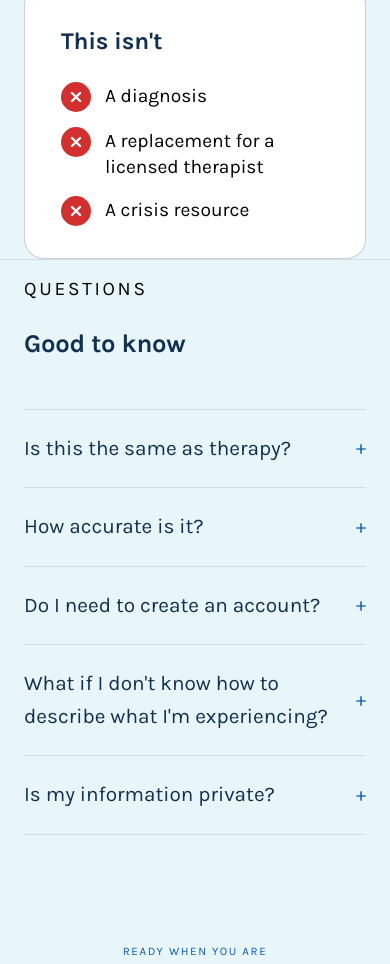
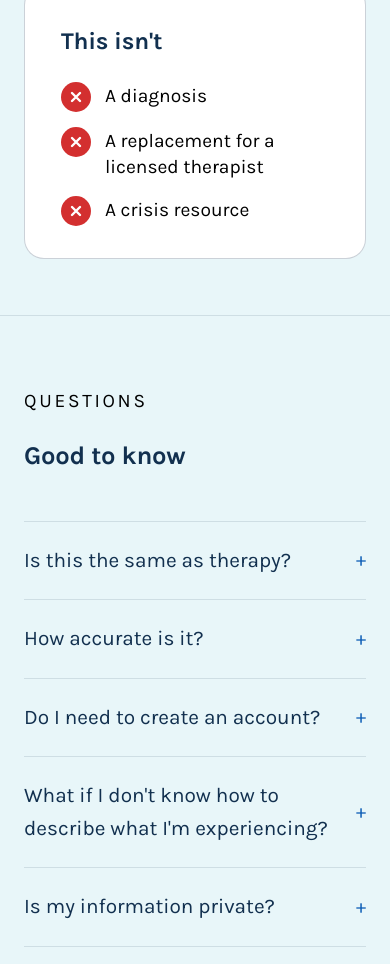
Before and after one commit to bondalistair/symptom_compass, a website: page public/index.html in a window 390 px wide. Shown: the part 4020-4984 px from the top of the page. Drawn offline with Linux system fonts and the light colour scheme.

Commit message:
Add files via upload

```diff
--- a/public/index.html
+++ b/public/index.html
@@ -160,6 +160,7 @@
   /* ---------- SECTION SHARED ---------- */
   section{ padding:78px 0; border-top:1px solid var(--line); }
   .section-head{ max-width:640px; }
+  .faq-section{ margin-top:80px; padding-top:80px; }
   .section-head h2{ font-size:clamp(1.6rem, 2.6vw, 2.1rem); margin-top:12px; }
   .section-head p{ color:var(--ink-dim); margin-top:14px; font-size:1.2rem; }
 
@@ -317,6 +318,7 @@
     .splash-lead{margin-bottom:26px;}
     .splash-btn{display:block; width:100%; min-width:0;}
     .trust-grid{ grid-template-columns:1fr; }
+    .faq-section{ margin-top:56px; padding-top:56px; }
     .steps-corner{position:static; flex-direction:row; justify-content:space-between; align-items:center; margin-bottom:18px;}
     .steps-logo{width:84px;}
     .steps-btn{font-size:.85rem; padding:9px 14px;}
@@ -468,7 +470,7 @@
     </div>
   </section>
 
-  <section class="wrap">
+  <section class="wrap faq-section">
     <div class="section-head">
       <p class="eyebrow">Questions</p>
       <h2>Good to know</h2>
```
